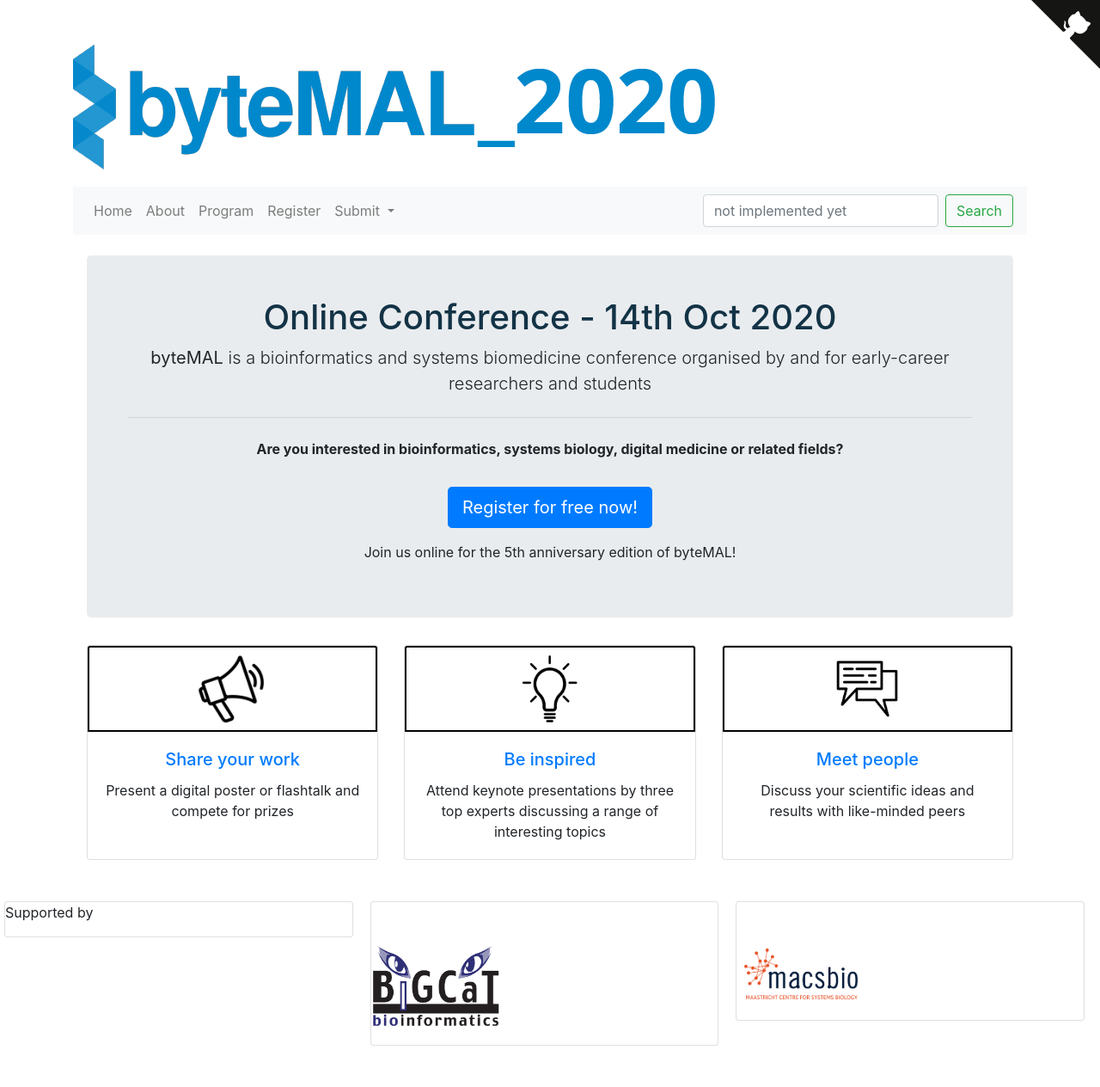
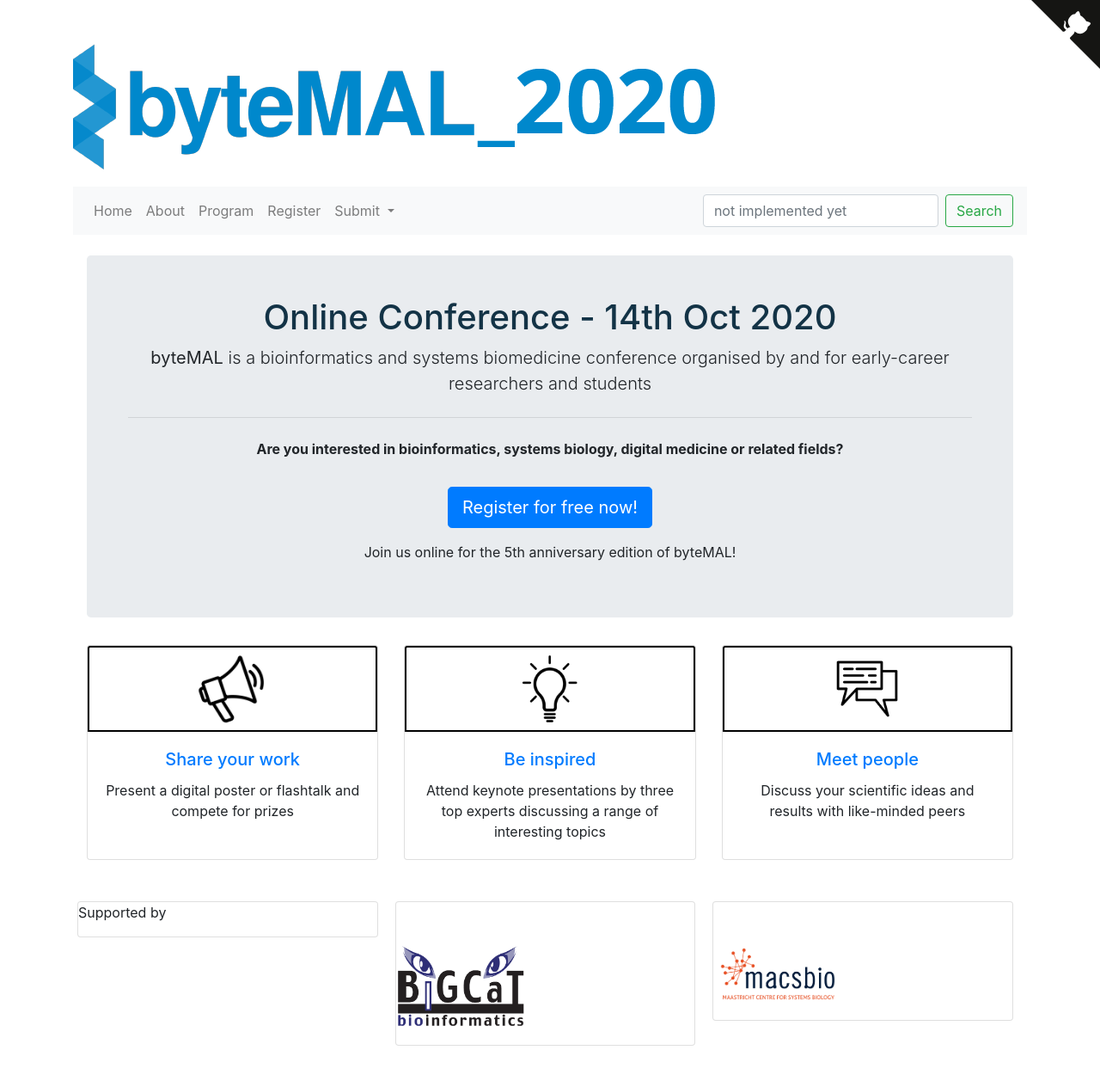
Before and after one commit to bytemal/bytemal-2020, a Jekyll site: the page built from index.html, in a window 1280 px wide. Shown: the whole page at 86% size. Built offline with Jekyll 4.4.1, drawn with Linux system fonts in a browser that asks for light colours; before the commit the page ends 1216 px from its top, so only the background shows below that.

Commit message:
Update default.html

```diff
--- a/_layouts/default.html
+++ b/_layouts/default.html
@@ -36,7 +36,7 @@
 	<script src="https://cdnjs.cloudflare.com/ajax/libs/popper.js/1.14.3/umd/popper.min.js" integrity="sha384-ZMP7rVo3mIykV+2+9J3UJ46jBk0WLaUAdn689aCwoqbBJiSnjAK/l8WvCWPIPm49" crossorigin="anonymous"></script>
 	<script src="https://stackpath.bootstrapcdn.com/bootstrap/4.1.3/js/bootstrap.min.js" integrity="sha384-ChfqqxuZUCnJSK3+MXmPNIyE6ZbWh2IMqE241rYiqJxyMiZ6OW/JmZQ5stwEULTy" crossorigin="anonymous"></script>
 <footer>
-
+<div class="container mb-5">
 <div class="row">
   <div class="column">
     <div class="card">
@@ -59,7 +59,7 @@
 	</a>
     </div>
   </div>
-
+</div>
 </footer>
 </body>
 </html>
```
